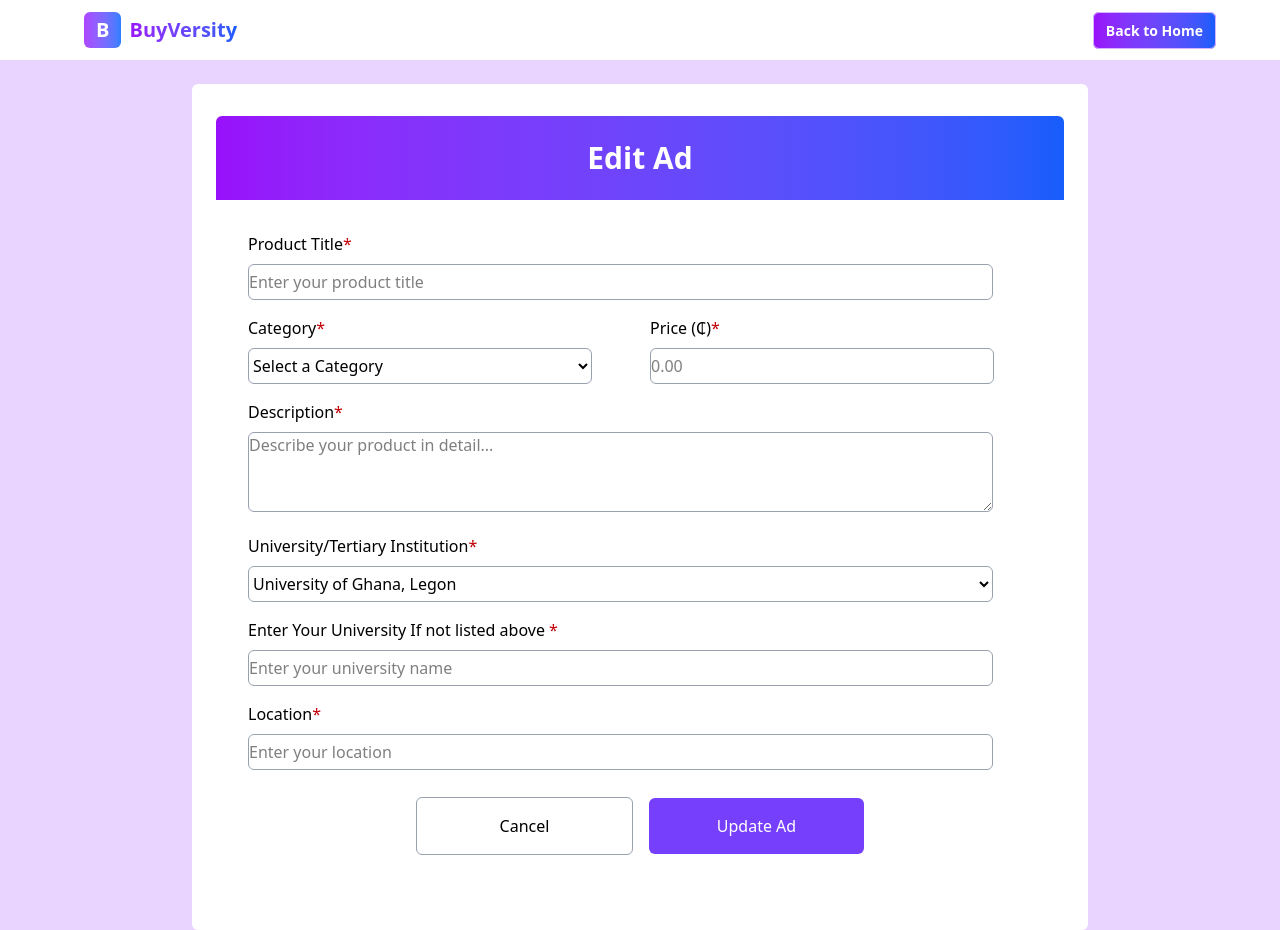
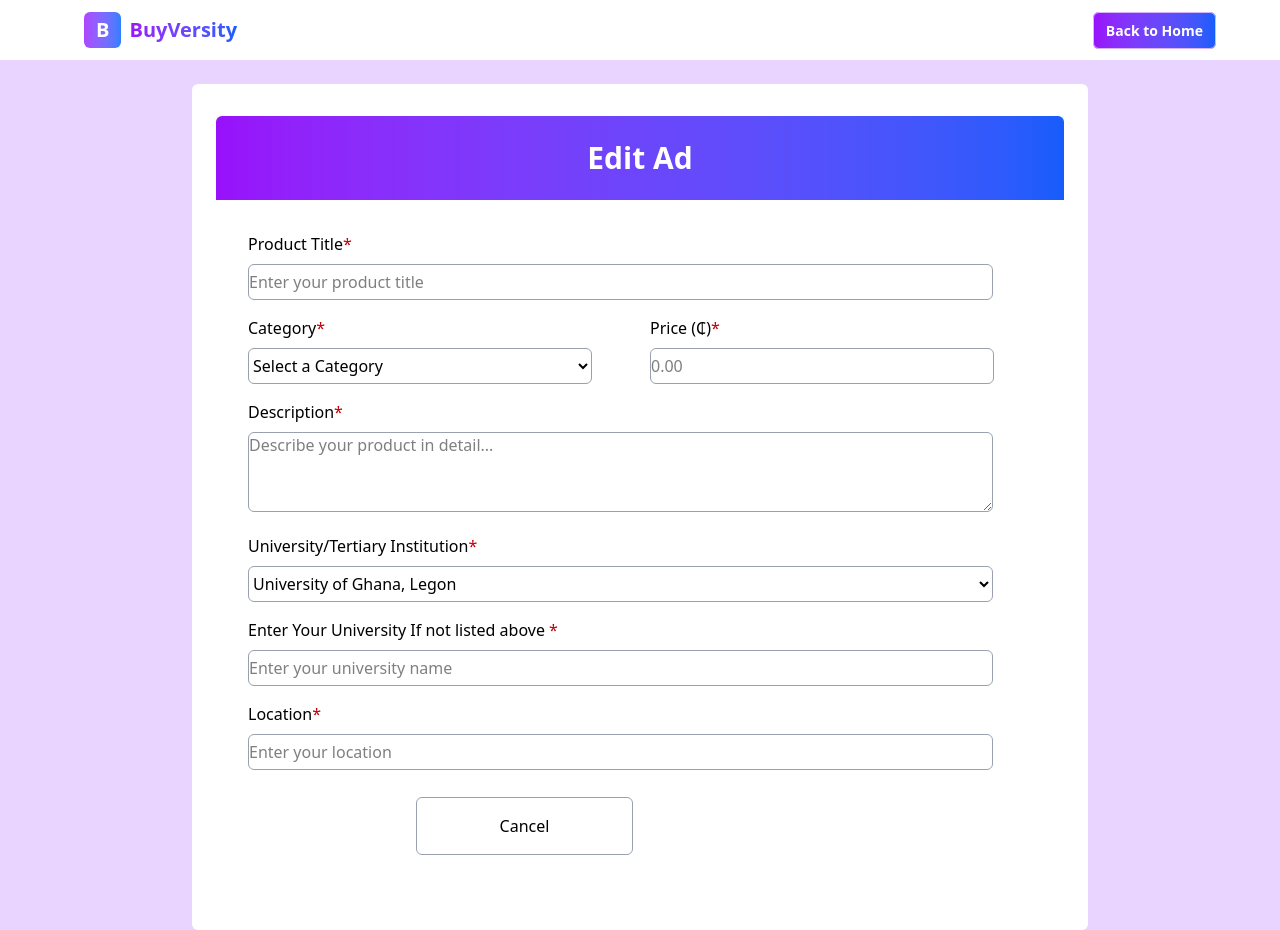
Before and after one commit to TopTier5/buyversity, a React (Vite) app: page /edit-form in a window 1280 px wide. Built offline with nearby package versions, Linux system fonts and the light colour scheme.

Commit message:
change to button color

```diff
--- a/src/pages/EditForm.jsx
+++ b/src/pages/EditForm.jsx
@@ -97,7 +97,7 @@ export default function EditForm() {
 
                                 <div class=" flex w-full h-[80px] max-w-md items-center justify-center mt-4  mx-auto  gap-4 text-base font-medium">
                                     <button class="flex-1 bg-white border border-gray-400 text-black text-base font-medium rounded-md p-4 hover:bg-gray-300 ">Cancel</button>
-                                    <button class="flex-1 bg-[#763FFB] text-white text-base font-medium rounded-md p-4 hover:bg-[#941BFA]">Update Ad</button>
+                                    <button class="flex-1  from-purple-500 to-blue-500 text-white text-base font-medium rounded-md p-4 hover:bg-[#941BFA]">Update Ad</button>
                                 </div>
 
                             </div>
```
